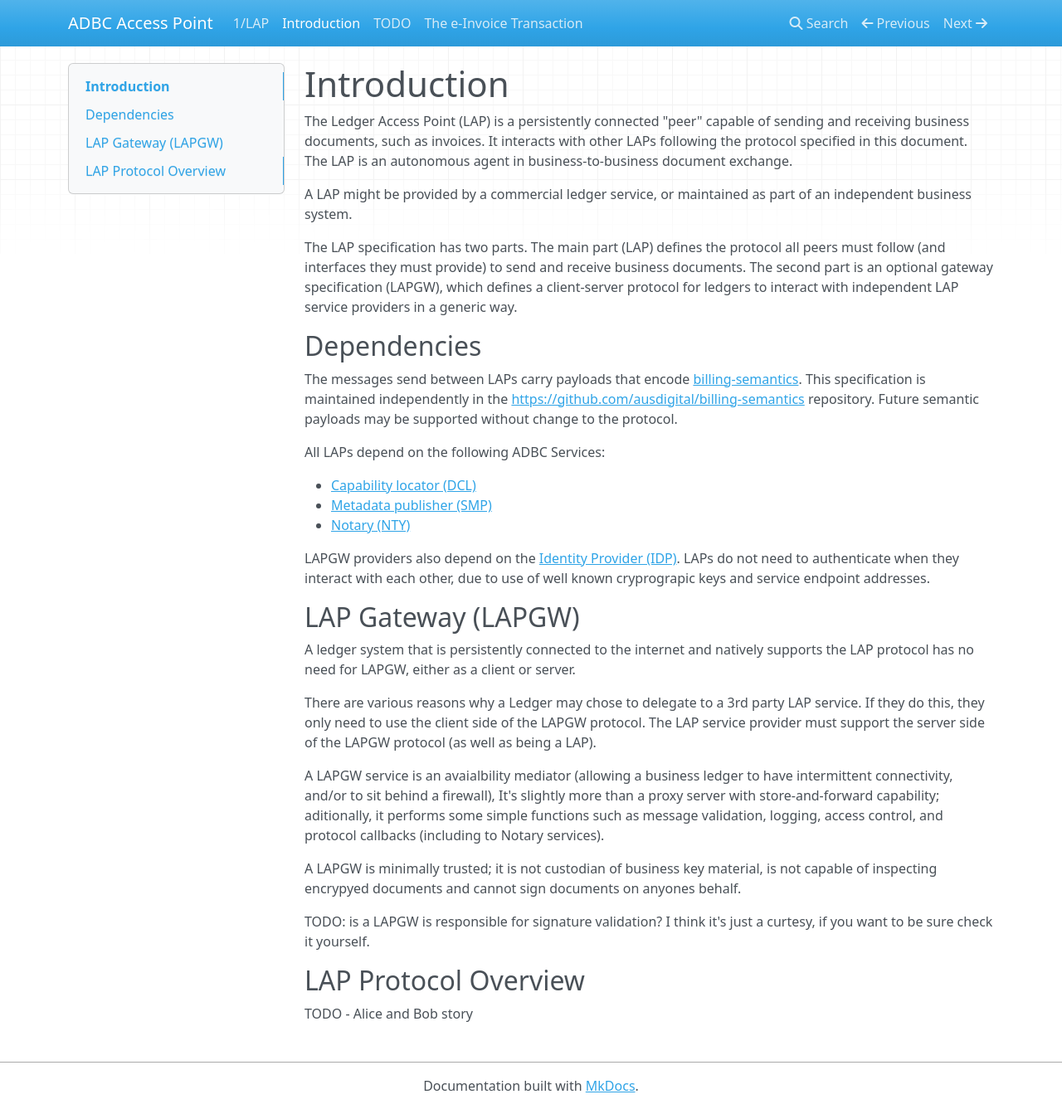
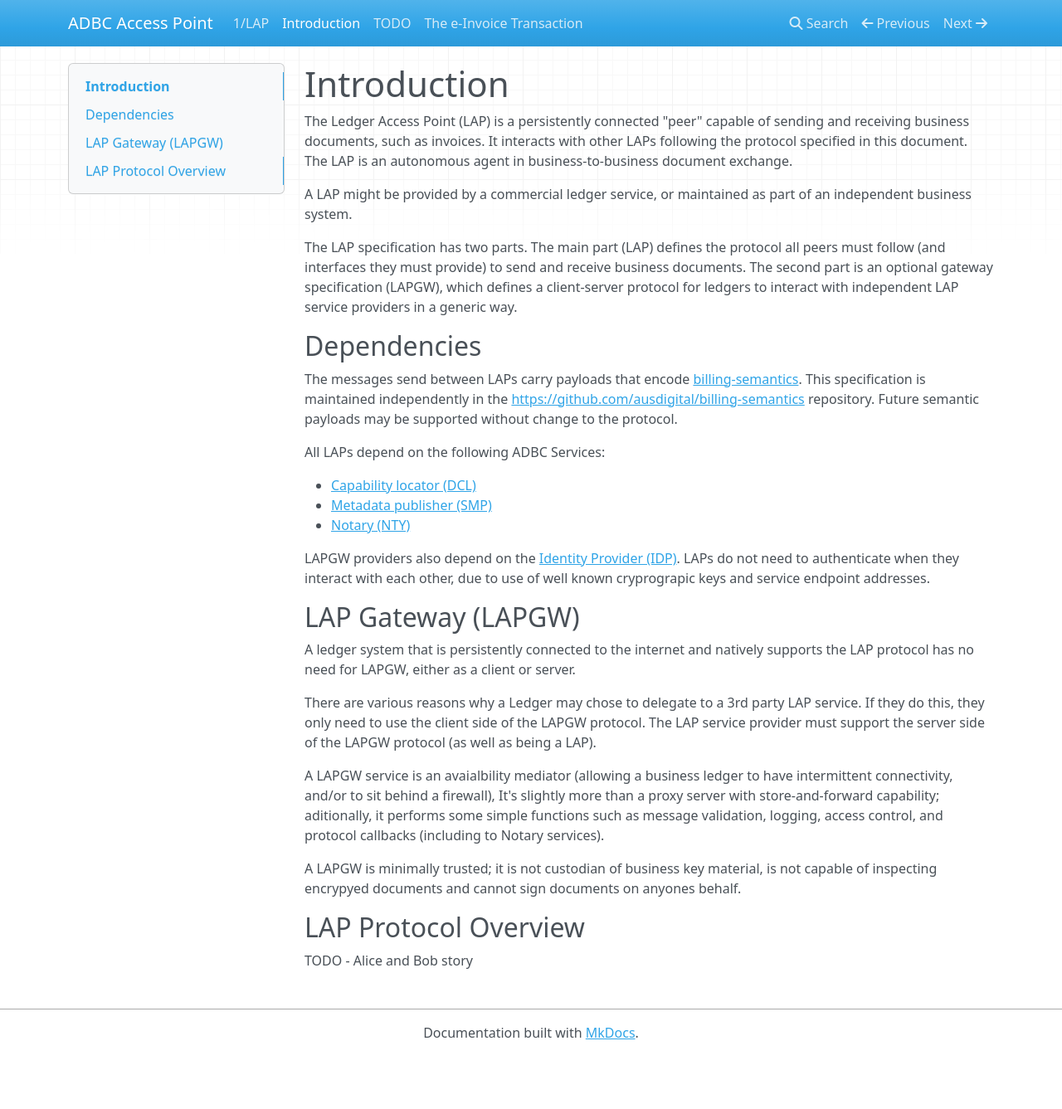
Before and after one commit to koriaf/ausdigital-tap, an MkDocs documentation site: the page built from docs/introduction.md, in a window 1280 px wide and 1337 px high. Shown: the whole window at 83% size. Built offline with MkDocs 1.6.1, drawn with Linux system fonts in a browser that asks for light colours; nearby versions of some CDN libraries.

Commit message:
remove TODO, replaced with #7

```diff
--- a/docs/introduction.md
+++ b/docs/introduction.md
@@ -53,9 +53,6 @@ functions such as message validation, logging, access control, and protocol call
 A LAPGW is minimally trusted; it is not custodian of business key material, is not
 capable of inspecting encrypyed documents and cannot sign documents on anyones behalf.
 
-TODO: is a LAPGW is responsible for signature validation? I think it's just a curtesy,
-if you want to be sure check it yourself.
-
 
 ## LAP Protocol Overview
 
```
